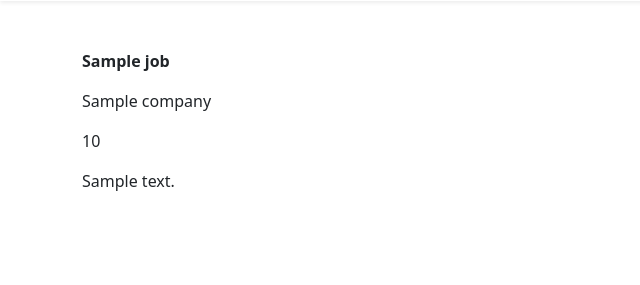
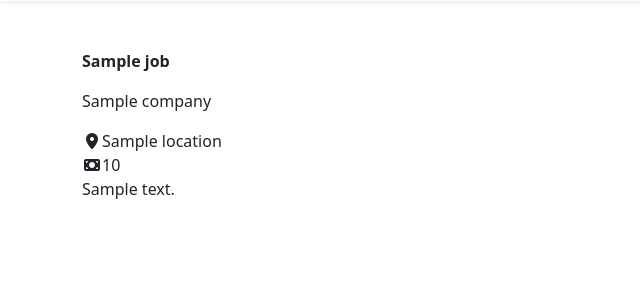
Before and after one commit to AlyMuhamad/iamavailable, a Django app: template iamavailable/templates/iamavailable/detail.html in a window 1280 px wide. Shown: the part 71-356 px from the top of the page, without its empty margins (0-640 px from the left). Run offline with Django 5.2, Linux system fonts and the light colour scheme; the template is opened without the code that fills it: most values are stand-ins (such as "Sample title", 1, 10 or a date in 2020); data that the repository does not hold is empty; some libraries are stand-ins or nearby versions.

Commit message:
add icons

```diff
--- a/config/settings.py
+++ b/config/settings.py
@@ -81,6 +81,7 @@ DATABASES = {
         'ENGINE': 'django.db.backends.sqlite3',
         'NAME': BASE_DIR / 'db.sqlite3',
         'TEST_NAME': os.path.join(os.path.dirname(__file__), 'db.sqlite3'),
+        'HOST': 'iamavailable.pythonanywhere.com/',
     }
 }
 
--- a/iamavailable/templates/iamavailable/_base.html
+++ b/iamavailable/templates/iamavailable/_base.html
@@ -8,6 +8,13 @@
       rel="stylesheet"
       integrity="sha384-sRIl4kxILFvY47J16cr9ZwB07vP4J8+LH7qKQnuqkuIAvNWLzeN8tE5YBujZqJLB"
       crossorigin="anonymous"
+    />
+    <link
+      rel="stylesheet"
+      href="https://cdnjs.cloudflare.com/ajax/libs/font-awesome/7.0.1/css/all.min.css"
+      integrity="sha512-2SwdPD6INVrV/lHTZbO2nodKhrnDdJK9/kg2XD1r9uGqPo1cUbujc+IYdlYdEErWNu69gVcYgdxlmVmzTWnetw=="
+      crossorigin="anonymous"
+      referrerpolicy="no-referrer"
     />
     <title>Available</title>
   </head>
--- a/iamavailable/templates/iamavailable/detail.html
+++ b/iamavailable/templates/iamavailable/detail.html
@@ -5,7 +5,14 @@
     <div class="container">
       <p class="fw-bold">{{ job.title }}</p>
       <p>{{ job.company }}</p>
-      <p>{{ job.salary }}</p>
+      <div class="d-flex align-items-center">
+        <i class="fa-solid fa-location-dot"></i>
+        <p class="m-0">{{job.location}}</p>
+      </div>
+      <div class="d-flex align-items-center">
+        <i class="fa-solid fa-money-bill"></i>
+        <p class="m-0">{{ job.salary }}</p>
+      </div>
       <p>{{ job.description }}</p>
     </div>
     {% endblock %}
```
